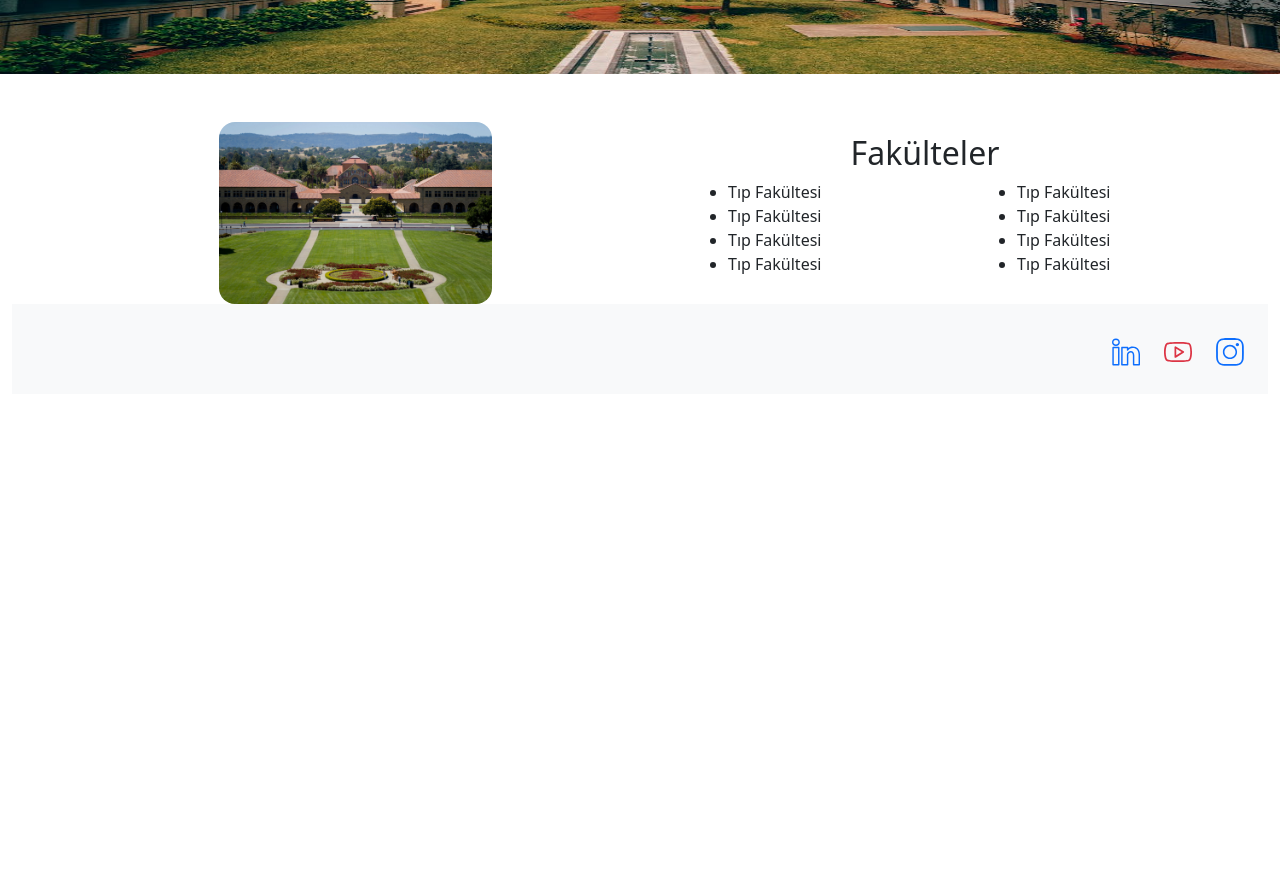
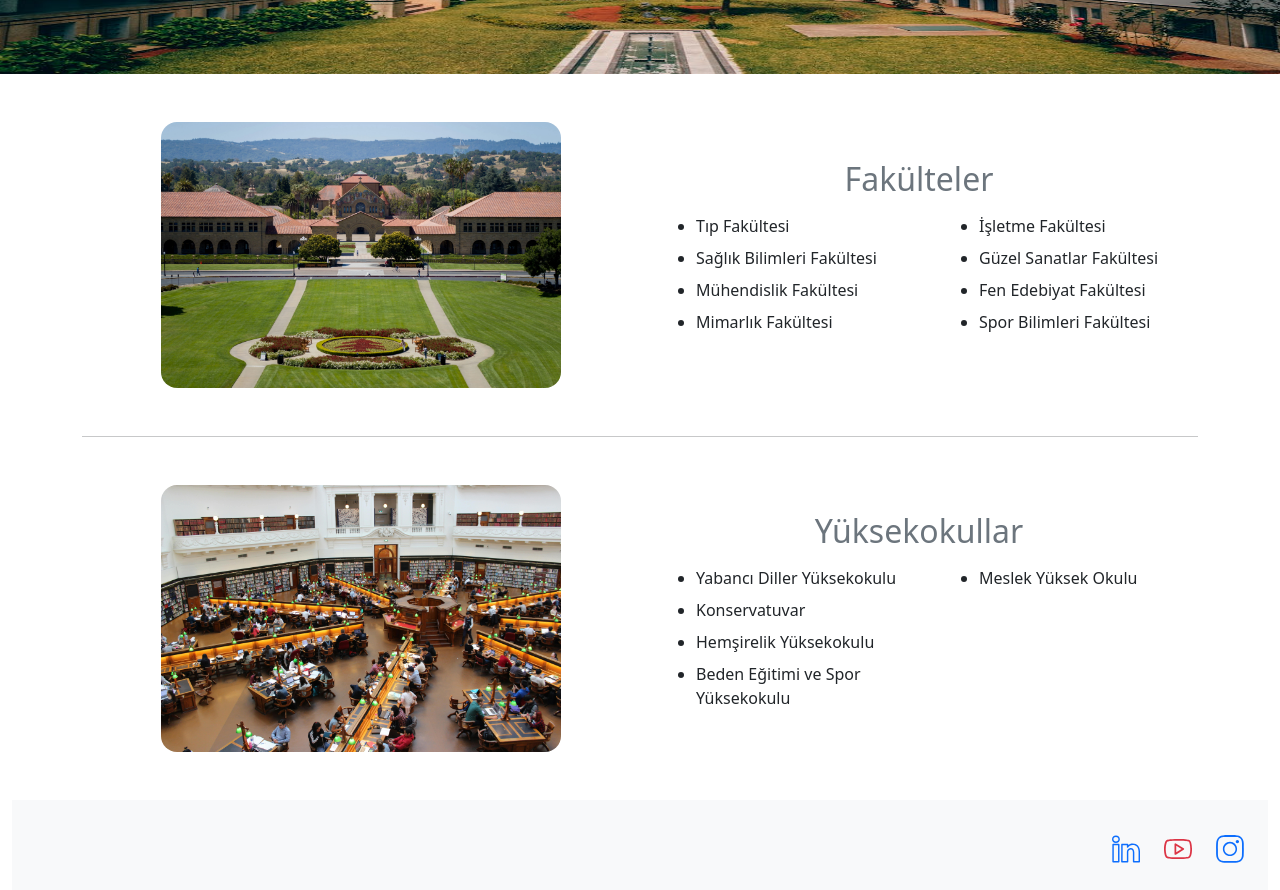
Before and after one commit to yusuf-s1/universityProject_react, a React (Vite) app: page /academic in a window 1280 px wide. Shown: the part 340-1230 px from the top of the page. Before the commit the page ends 800 px from the top, so only its background shows below. Built offline with nearby package versions, Linux system fonts and the light colour scheme.

Commit message:
academic update

```diff
--- a/src/App.jsx
+++ b/src/App.jsx
@@ -6,6 +6,7 @@ import Main from './components/Main';
 import SignIn from './pages/SignIn';
 import University from './pages/University';
 import Academic from './pages/Academic';
+import Calendar from './pages/Calendar';
 import './App.css';
 import { Route, Routes } from 'react-router-dom';
 
@@ -20,6 +21,7 @@ function App() {
           <Route path="/sign" element={<SignIn />} />
           <Route path="/university" element={<University />} />
           <Route path="/academic" element={<Academic />} />
+          <Route path="/calendar" element={<Calendar />} />
         </Routes>
         <Footer />
       </main>
--- a/src/components/Header.jsx
+++ b/src/components/Header.jsx
@@ -98,8 +98,8 @@ export default function Header() {
                       </Link>
                     </li>
                     <li>
-                      <Link to="/sign" className="dropdown-item" href="#">
-                        {t('academic')}
+                      <Link to="/calendar" className="dropdown-item" href="#">
+                        {t('calendar')}
                       </Link>
                     </li>
                   </ul>
--- a/src/i18n.js
+++ b/src/i18n.js
@@ -34,6 +34,7 @@ const resources = {
       keepMeLoggedIn: 'Keep Me Logged In',
       signIn: 'Sign In',
       /* academic */
+      calendar: 'Academic Calendar',
     },
   },
   tr: {
@@ -65,6 +66,7 @@ const resources = {
       keepMeLoggedIn: 'Beni Hatırla',
       signIn: 'Giriş Yap',
       /* academic */
+      calendar: 'Akademik Takvim',
     },
   },
 };
--- a/src/pages/Academic.jsx
+++ b/src/pages/Academic.jsx
@@ -1,6 +1,7 @@
 import React from 'react';
 import academic from '../assets/academic.jpeg';
 import campus from '../assets/campus.jpg';
+import carousel2 from '../assets/carousel2.jpg';
 export default function Academic() {
   return (
     <>
@@ -16,33 +17,67 @@ export default function Academic() {
           </h2>
         </div>
         <div className="container-lg mt-5 mx-auto">
-          <div className="row d-flex align-items-center">
+          <div className="row d-flex align-items-center mx-0 my-5">
             <div className="col-12 col-sm-6">
               <img
                 src={campus}
-                className="d-block w-50 mx-auto"
+                className="d-block w-75 mx-auto"
                 style={{
                   borderRadius: '1rem',
                 }}
               ></img>
             </div>
             <div className="col-12 col-sm-6 p-2">
-              <h2 className="text-center">Fakülteler</h2>
+              <h2 className="text-center text-secondary my-3 mt-sm-0">
+                Fakülteler
+              </h2>
               <div className="row">
                 <div className="col-12 col-sm-6">
-                  <ul className="ms-5">
+                  <ul className="ms-3 d-flex flex-column gap-2">
                     <li>Tıp Fakültesi</li>
-                    <li>Tıp Fakültesi</li>
-                    <li>Tıp Fakültesi</li>
-                    <li>Tıp Fakültesi</li>
+                    <li>Sağlık Bilimleri Fakültesi</li>
+                    <li>Mühendislik Fakültesi</li>
+                    <li>Mimarlık Fakültesi</li>
                   </ul>
                 </div>
                 <div className="col-12 col-sm-6">
-                  <ul className="ms-5">
-                    <li>Tıp Fakültesi</li>
-                    <li>Tıp Fakültesi</li>
-                    <li>Tıp Fakültesi</li>
-                    <li>Tıp Fakültesi</li>
+                  <ul className="ms-3 d-flex flex-column gap-2">
+                    <li>İşletme Fakültesi</li>
+                    <li>Güzel Sanatlar Fakültesi</li>
+                    <li>Fen Edebiyat Fakültesi</li>
+                    <li>Spor Bilimleri Fakültesi</li>
+                  </ul>
+                </div>
+              </div>
+            </div>
+          </div>
+          <hr />
+          <div className="row d-flex align-items-center m-0 my-5">
+            <div className="col-12 col-sm-6">
+              <img
+                src={carousel2}
+                className="d-block w-75 mx-auto"
+                style={{
+                  borderRadius: '1rem',
+                }}
+              ></img>
+            </div>
+            <div className="col-12 col-sm-6 p-2">
+              <h2 className="text-center text-secondary my-3 mt-sm-0">
+                Yüksekokullar
+              </h2>
+              <div className="row">
+                <div className="col-12 col-sm-6">
+                  <ul className="ms-3 d-flex flex-column gap-2">
+                    <li>Yabancı Diller Yüksekokulu</li>
+                    <li>Konservatuvar</li>
+                    <li>Hemşirelik Yüksekokulu</li>
+                    <li>Beden Eğitimi ve Spor Yüksekokulu</li>
+                  </ul>
+                </div>
+                <div className="col-12 col-sm-6">
+                  <ul className="ms-3 d-flex flex-column gap-2">
+                    <li>Meslek Yüksek Okulu</li>
                   </ul>
                 </div>
               </div>
--- /dev/null
+++ b/src/pages/Calendar.jsx
@@ -0,0 +1,9 @@
+import React from 'react';
+
+export default function Calendar() {
+  return (
+    <>
+      <div className="App">Calendar</div>
+    </>
+  );
+}
```
